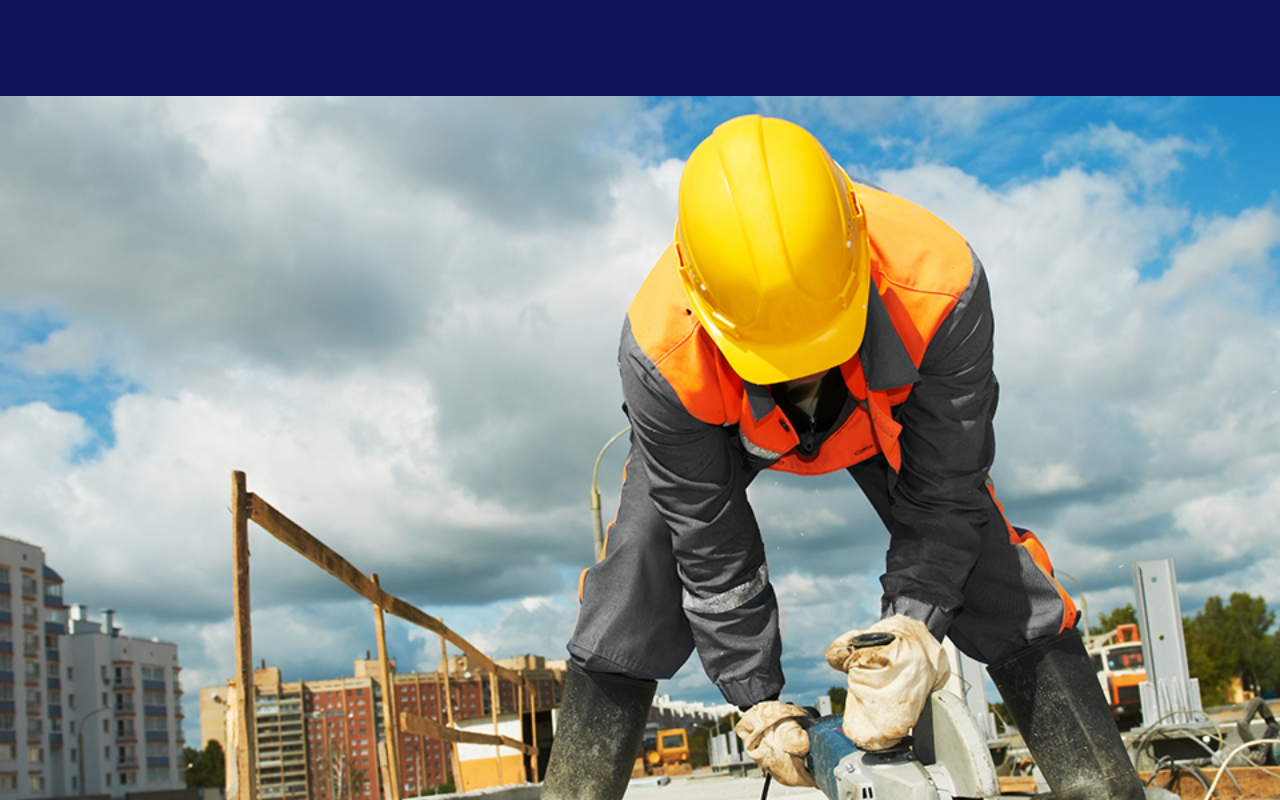
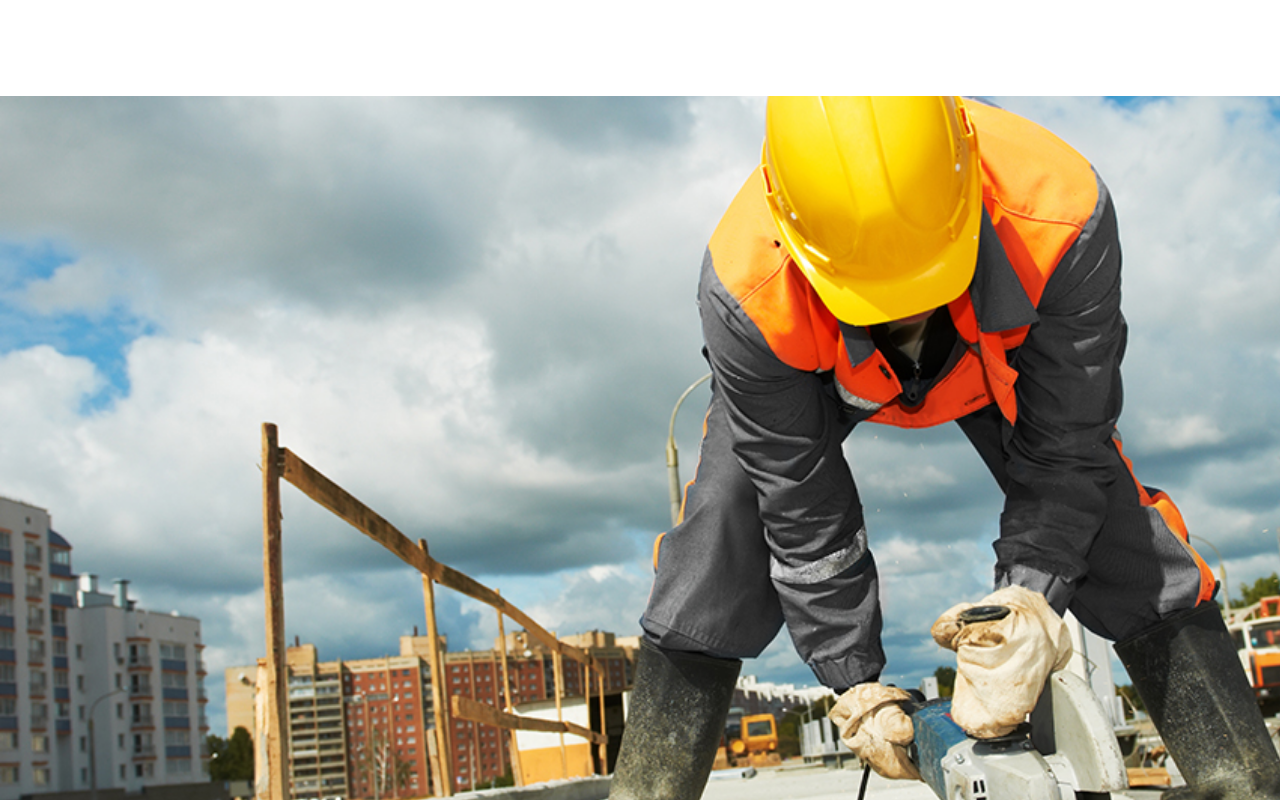
Before and after one commit to cyberstizz/Construction-website, a React (Create React App) app: page / in a window 1280 px wide. Shown: the top 800 px of the page. Built offline with nearby package versions, Linux system fonts and the light colour scheme.

Commit message:
added fixed positioning to header and the color white for now

```diff
--- a/src/App.css
+++ b/src/App.css
@@ -38,13 +38,14 @@
 }
 
 #header{
-  background-color: rgb(18, 18, 87);
+  background-color: white;
   height: 12vh;
   width: 100vw;
+  position: fixed;
 }
 
 #images{
-  height: 95vh;
+  height: 120vh;
   width: 100vw;
   background-image: url('./images/working.jpg');
   background-size: cover;
```
